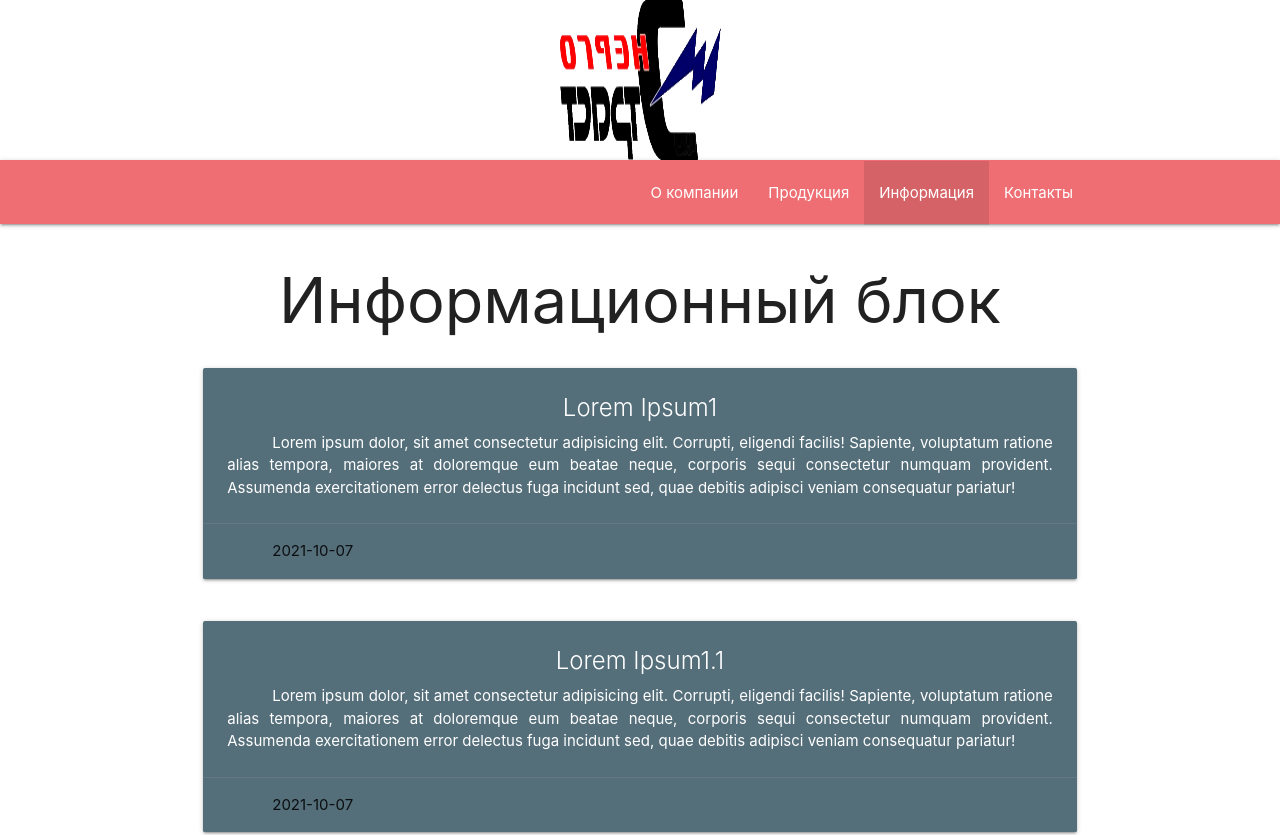
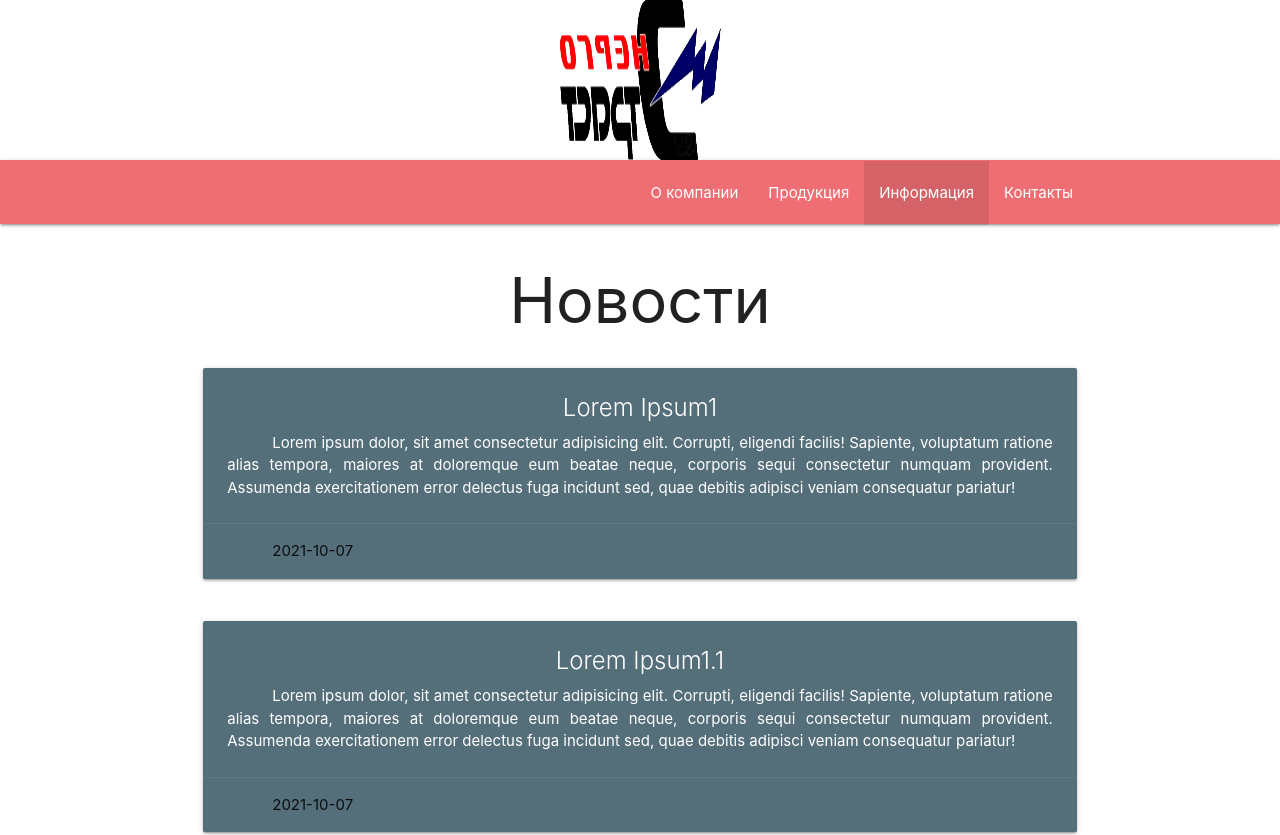
Before and after one commit to bloodpact/entrust, a React (Create React App) app: page /news in a window 1280 px wide. Shown: the top 835 px of the page. Built offline with nearby package versions, Linux system fonts and the light colour scheme.

Commit message:
fix news block

```diff
--- a/src/Components/News/NewsItem.js
+++ b/src/Components/News/NewsItem.js
@@ -1,7 +1,6 @@
 import React from 'react';
 
 function NewsItem(props) {
-    console.log(props.news.title)
 	return (
 		<div className="">
 			<div className="row">
--- a/src/Components/News/NewsList.js
+++ b/src/Components/News/NewsList.js
@@ -9,8 +9,8 @@ function NewsList(props) {
 	}, []);
 	return (
 		<div className="container">
-			<h1>Информационный блок</h1>
-			{newsArray.map((el) => (
+			<h1>Новости</h1>
+			{news.map((el) => (
 				<NewsItem key={el.title} news={el} />
 			))}
 		</div>
```
Also changed, not shown: 19 other files (tests, documents, lock files or other folders). Lines whose indentation alone changed are shown as unchanged.
